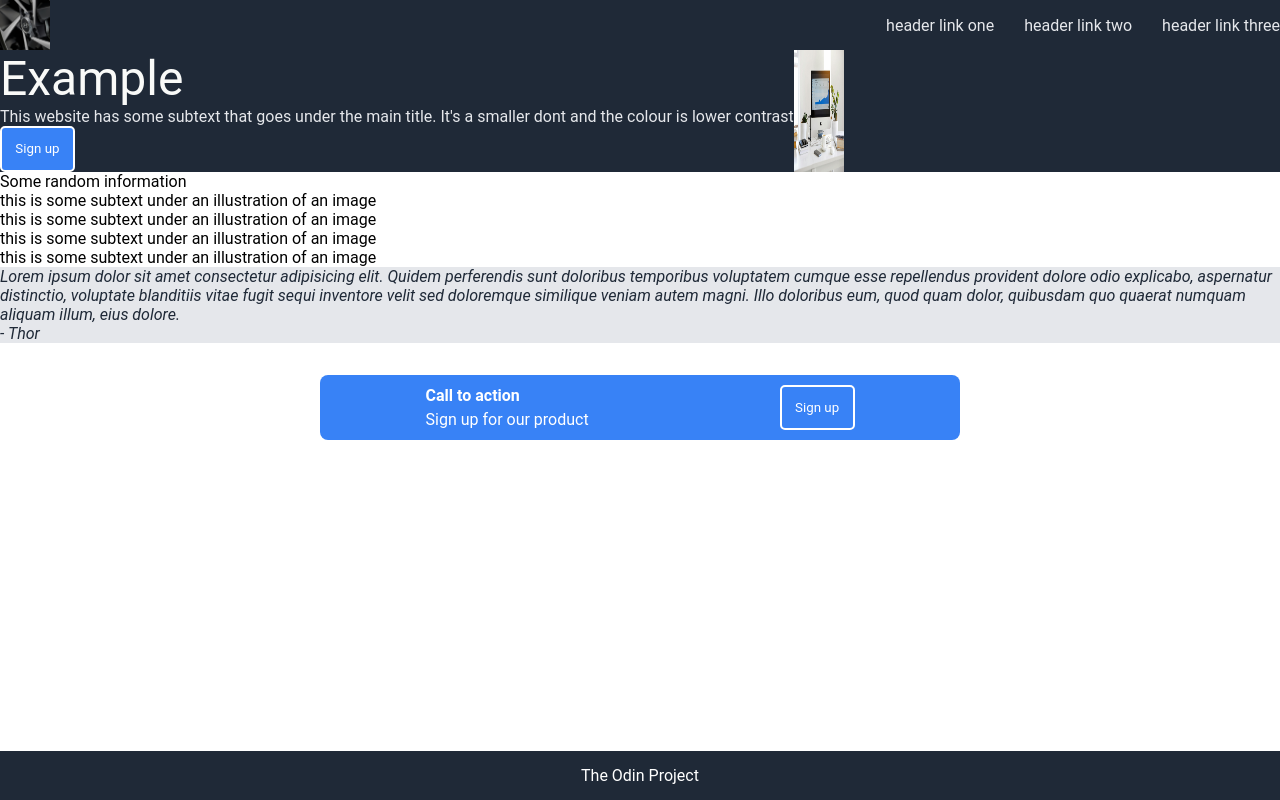
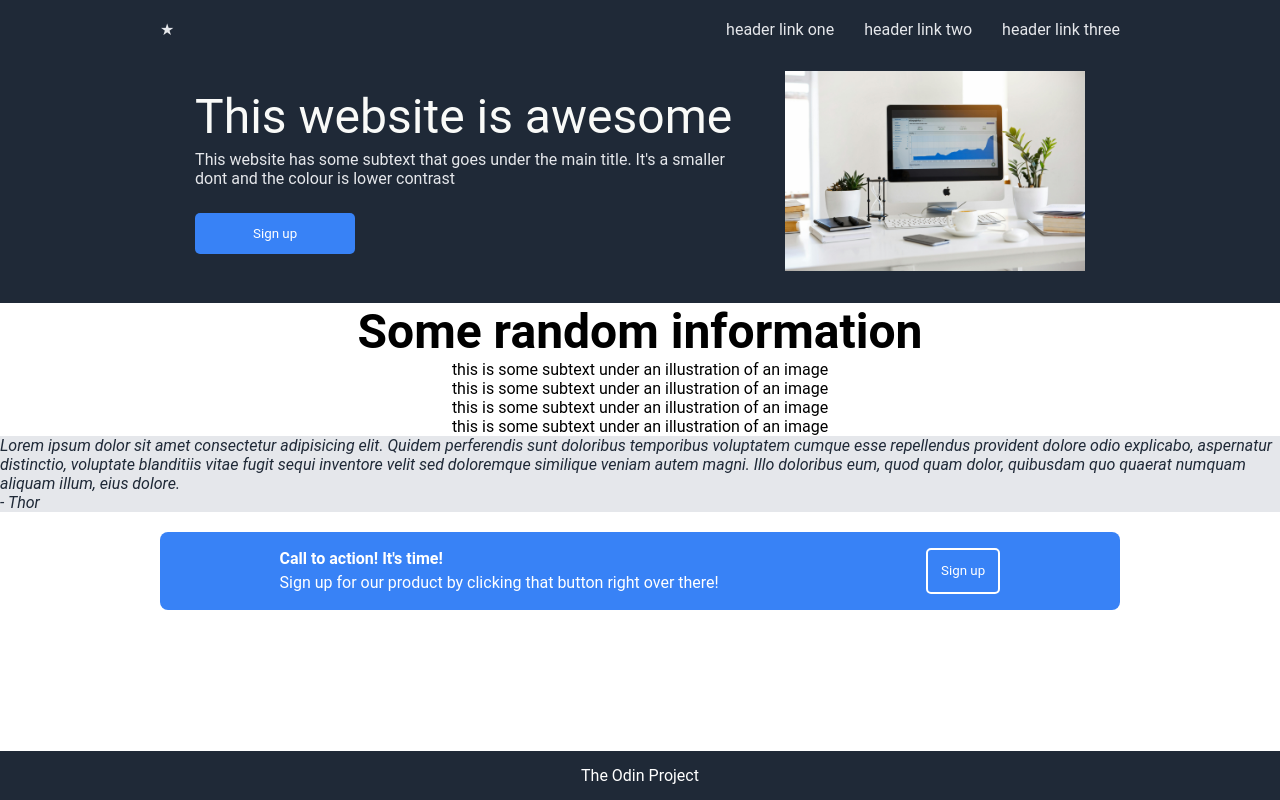
Before and after one commit to SR-45/landing-page, a plain HTML site: page index.html in a window 1280 px wide. Drawn offline with Linux system fonts and the light colour scheme.

Commit message:
completed top section styling

```diff
--- a/index.html
+++ b/index.html
@@ -12,7 +12,7 @@
 
 
     <div class="header">
-        <img src="pexels-hyundaimotorgroup-11284324.jpg" alt="logo">
+        <div class="logo">★</div>
         <div class="links">
             <div class="link">header link one</div>
             <div class="link">header link two</div>
@@ -22,17 +22,19 @@
     <div class="body">
         <div class="top">
             <div class="left">
-                <div class="hero-main">Example</div>
+                <div class="hero-main">This website is awesome</div>
                 <div class="hero-secondary">This website has some subtext that goes under the main title. It's a smaller
                     dont and the colour is lower
                     contrast</div>
                 <button class="button">Sign up</button>
             </div>
-            <img src="workspace.jpg" alt="workspace">
+            <div class="right">
+            <img src="workspace.jpg" alt="workspace" class="ws">
+        </div>
 
         </div>
         <div class="mid">
-            <div>Some random information</div>
+            <div class="mid-title">Some random information</div>
             <div>this is some subtext under an illustration of an image</div>
             <div>this is some subtext under an illustration of an image</div>
             <div>this is some subtext under an illustration of an image</div>
@@ -50,8 +52,8 @@
         <div class="call-bg">
             <div class="call">
                 <div class="call-text">
-                    <div class="call-heading">Call to action</div>
-                    <div>Sign up for our product</div>
+                    <div class="call-heading">Call to action! It's time!</div>
+                    <div>Sign up for our product by clicking that button right over there!</div>
                 </div>
                 <button>Sign up</button>
             </div>
--- a/styles.css
+++ b/styles.css
@@ -2,8 +2,30 @@
     font-family: Roboto, sans-serif;
 }
 
-img {
-    width: 50px;
+
+.ws {
+    max-height: 200px;
+
+}
+
+.right {
+    display: flex;
+    align-items: center;
+    justify-content: center;
+}
+.left {
+    display: flex;
+    flex-direction: column;
+    flex-basis: 50%;
+    gap: 5px;
+}
+.top {
+    display: flex;
+    justify-content: space-between;
+    align-items: center;
+    gap: 30px;
+    padding: 5rem;
+
 }
 
 body {
@@ -29,12 +51,19 @@ flex-basis : 0;   ➜ The div does not have a starting value as such and will
     background-color: #1F2937;
     display: flex;
     justify-content: space-between;
+    padding-left: 10rem;
+    padding-right: 10rem;
     align-items: center;
+    padding-top: 20px;
 }
 
 .top {
     background-color: #1F2937;
     display: flex;
+    flex-wrap: wrap;
+    justify-content: center;
+    padding-top: 2rem;
+    padding-bottom: 2rem;
 }
 
 .links {
@@ -49,10 +78,24 @@ flex-basis : 0;   ➜ The div does not have a starting value as such and will
     color: #F9FAF8;
 }
 
+.mid-title {
+        font-size: 48px;
+        font-weight: bold
+
+}
 .hero-secondary,
-.header {
+.header{
     size: 18px;
     color: #E5E7EB;
+}
+
+
+
+
+.left .button {
+    width: 10rem;
+    border-style: none;
+    margin-top: 20px;
 }
 
 button,
@@ -88,8 +131,30 @@ button {
     align-items: center;
     justify-content: space-around;
     box-sizing: border-box;
-    padding: 10px;
+    flex-basis: 75%;
 
+}
+
+
+
+.call-bg {
+    display: flex;
+    background-color: white;
+    justify-content: center;
+    padding-top: 20px;
+}
+
+.call-text {
+    display: flex;
+    flex-direction: column;
+    justify-content: center;
+}
+
+.mid {
+    display: flex;
+    flex-direction: column;
+    align-items: center;
+    justify-content: center;
 }
 
 .footer {
@@ -99,8 +164,3 @@ button {
     padding: 15px;
     justify-content: center;
 }
-
-.call-bg {
-    background-color: white;
-    padding: 2em 20em;
-}
```
